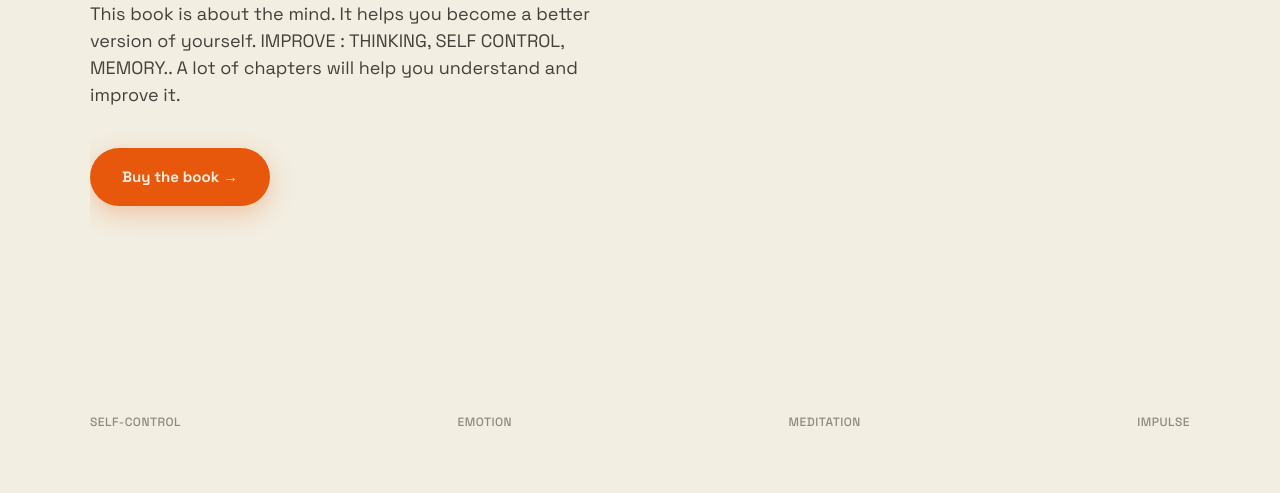
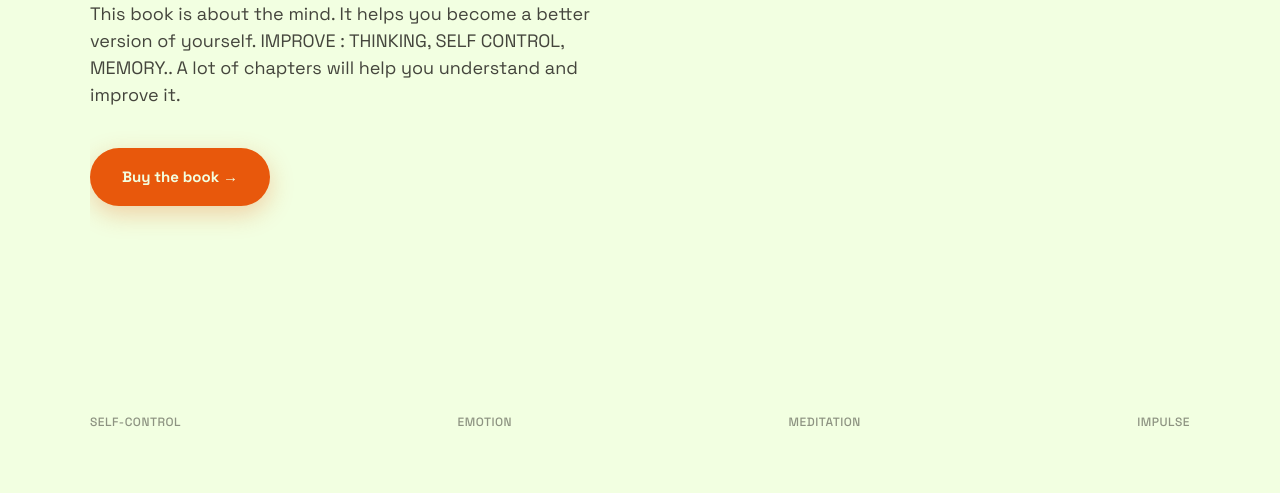
Before and after one commit to 1ndscorpion38-max/What-s-effective-your-mind, a plain HTML site: page index.html in a window 1280 px wide. Shown: the part 403-896 px from the top of the page. Drawn offline with Linux system fonts and the light colour scheme.

Commit message:
Update index.html

```diff
--- a/index.html
+++ b/index.html
@@ -10,7 +10,7 @@
     --orange-deep: #B8420A;
     --orange-soft: #FFE8D9;
     --black: #14110F;
-    --white: #F2EEE1;
+    --white: #F2FFE1;
     --off-white: #FDFAF7;
     --line: rgba(20,17,15,0.12);
   }
```
